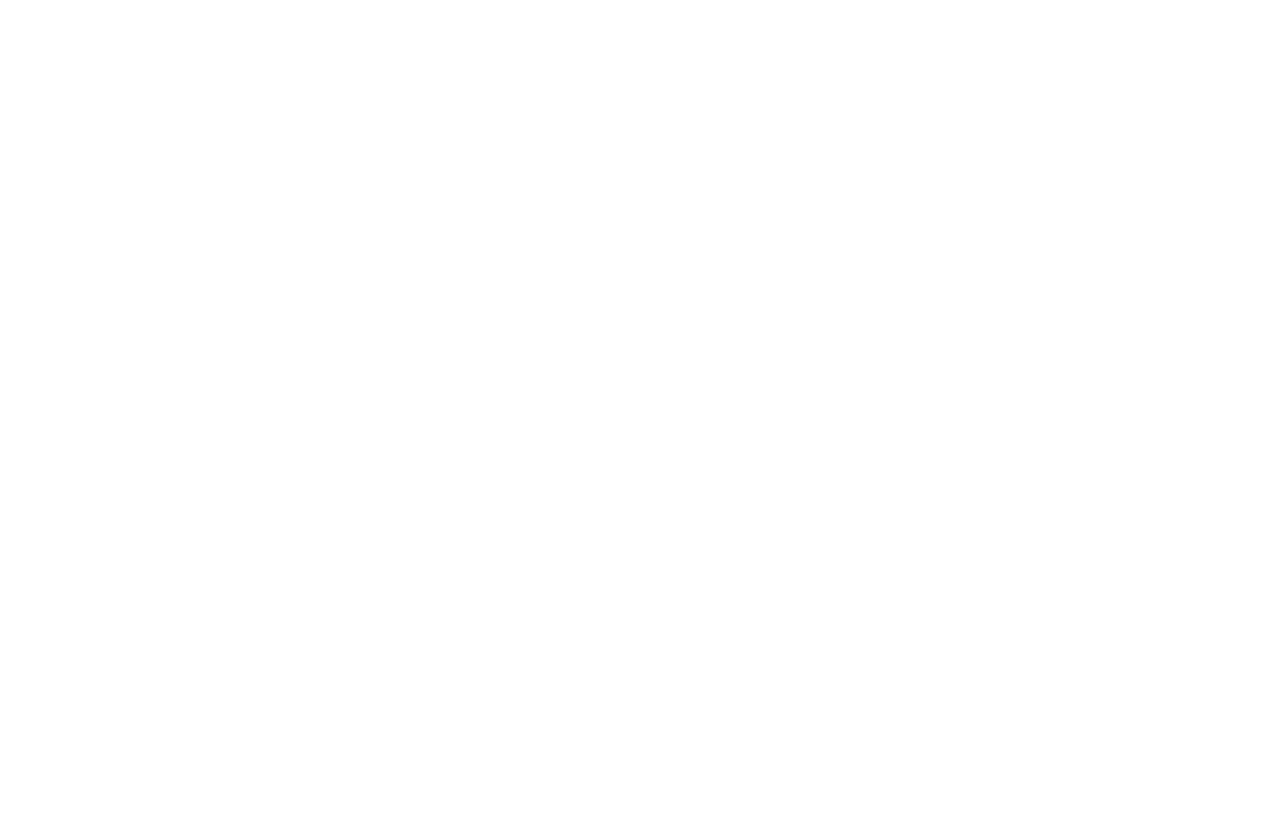
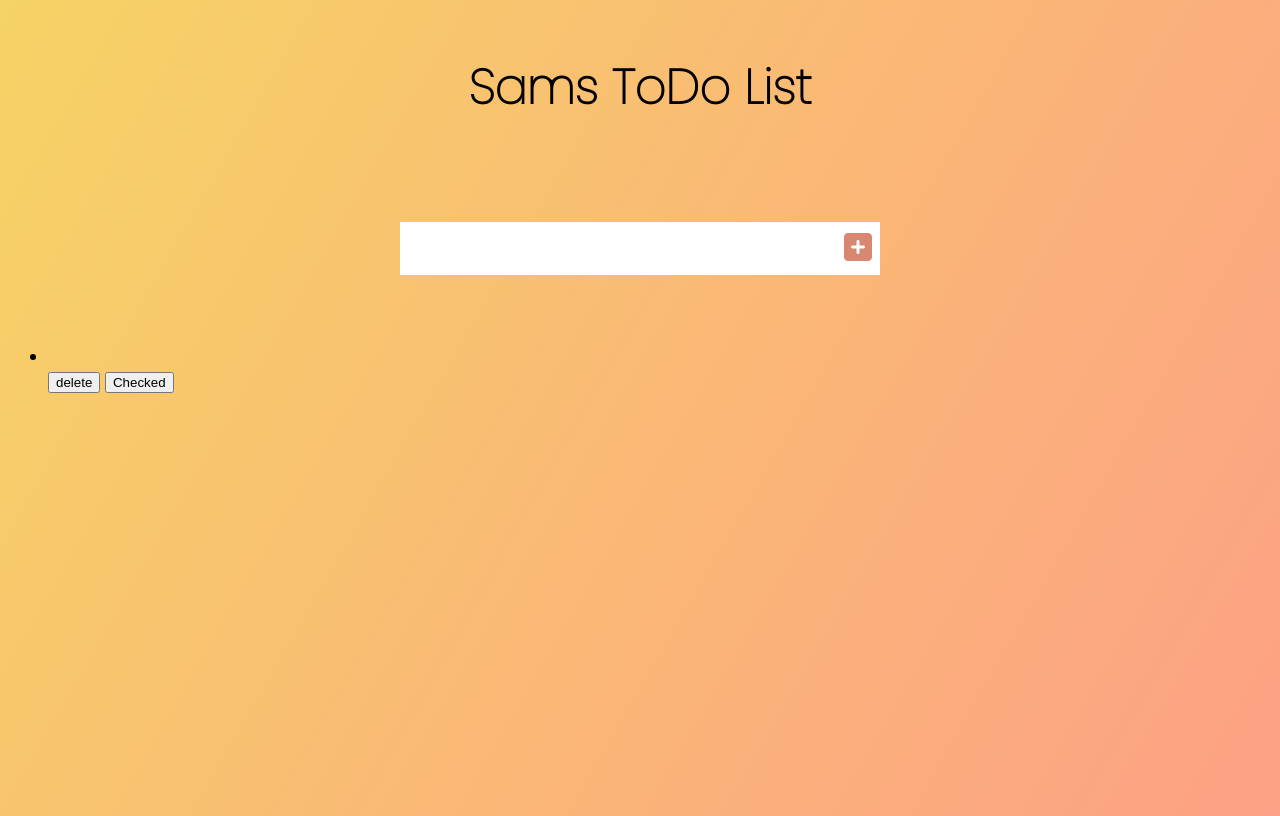
Before and after one commit to msalim79/TODO, a plain HTML site: page index.html in a window 1280 px wide. Drawn offline with Linux system fonts and the light colour scheme.

Commit message:
updated code1

```diff
--- a/app.js
+++ b/app.js
@@ -0,0 +1,36 @@
+//selectors
+const todoInput = document.querySelector('.todo-input');
+const todoButton = document.querySelector('.todo-button');
+const todoList = document.querySelector('.todo-list')
+
+//event listerners
+todoButton.addEventListener('click', addTodo);
+
+
+//functions
+
+function addTodo(event){
+    //prevent form form submitting
+    event.preventDefault();
+    console.log("hello");
+    //todo div
+    const todoDiv = document.createElement("div");
+    todoDiv.classList.add("todo")
+    //create li
+    const newTodo = document.createElement('li');
+    newTodo.innerText = 'hey';
+    newTodo.classList.add('todo-item');
+    todoDiv.appendChild(newTodo);
+    //check mark button
+    const completedButton = document.createElement('button');
+    completedButton.innerHTML = '<i class="fas fa-check"></i>';
+    completedButton.classList.add("complete-btn");
+    todoDiv.appendChild(completedButton);
+    //check trash button
+    const trashButton = document.createElement('button');
+    trashButton.innerHTML = '<i class="fas fa-trash"></i>';
+    trashButton.classList.add("complete-btn");
+    todoDiv.appendChild(trashButton);
+    //append to list
+    todoList.appendChild(todoDiv);
+}
--- a/index.html
+++ b/index.html
@@ -1,11 +1,37 @@
 <!DOCTYPE html>
 <html lang="en">
 <head>
-    <meta charset="UTF-8">
-    <meta name="viewport" content="width=device-width, initial-scale=1.0">
-    <title>Document</title>
+    <meta charset="UTF-8"/>
+    <meta name="viewport" content="width=device-width, initial-scale=1.0"/>
+    <link href="<link rel="preconnect" href="https://fonts.googleapis.com"/>
+    <link rel="preconnect" href="https://fonts.gstatic.com" crossorigin>
+    <link href="https://fonts.googleapis.com/css2?family=Poppins:wght@100&display=swap" rel="stylesheet"/>
+    <link rel="stylesheet" href="https://cdnjs.cloudflare.com/ajax/libs/font-awesome/6.5.1/css/all.min.css" integrity="sha512-DTOQO9RWCH3ppGqcWaEA1BIZOC6xxalwEsw9c2QQeAIftl+Vegovlnee1c9QX4TctnWMn13TZye+giMm8e2LwA==" crossorigin="anonymous" referrerpolicy="no-referrer" />
+    <link rel="stylesheet" href="style.css" />
+    <title>ToDo List</title>
 </head>
 <body>
+    <header>
+    <h1>Sams ToDo List</h1>
+    </header>
+    <form>
+        <input type="text" class="todo-input" />
+        <button class="todo-button" type="submit">
+            <i class="fas fa-plus-square"></i>
+        </button>
+    </form>
+    <div class="todo-container">
+        <ul class="todo-list">
+            <div class="todo">
+                <li></li>
+                <button>delete</button>
+                <button>Checked</button>
+            </div>
+        </ul>
+    </div>
+
+
+    <script src="app.js"></script>
 
 </body>
 </html>
--- a/style.css
+++ b/style.css
@@ -0,0 +1,43 @@
+*{
+    margin: 75;
+    padding: 10;
+    box-sizing: border-box;
+}
+
+body{
+    background-image:linear-gradient(120deg, #f6d365,#fda085);
+    color: black;
+    font-family: "Poppins", sans-serif;
+    min-height: 100vh;
+}
+
+header {
+    font-size: 1.5rem;
+
+}
+
+header, form {
+    min-height: 20vh;
+    display: flex;
+    justify-content: center;
+    align-items: center;
+}
+
+form input, form button{
+    padding: 0.5rem;
+    font-size: 2rem;
+    border: none;
+    background: white;
+
+}
+
+form button{
+    color: #d88771;
+    background: white;
+    cursor: pointer;
+    transition: all 0.3 ease;
+}
+form button:hover{
+    background: #d88771;
+    color: antiquewhite;
+}
```
